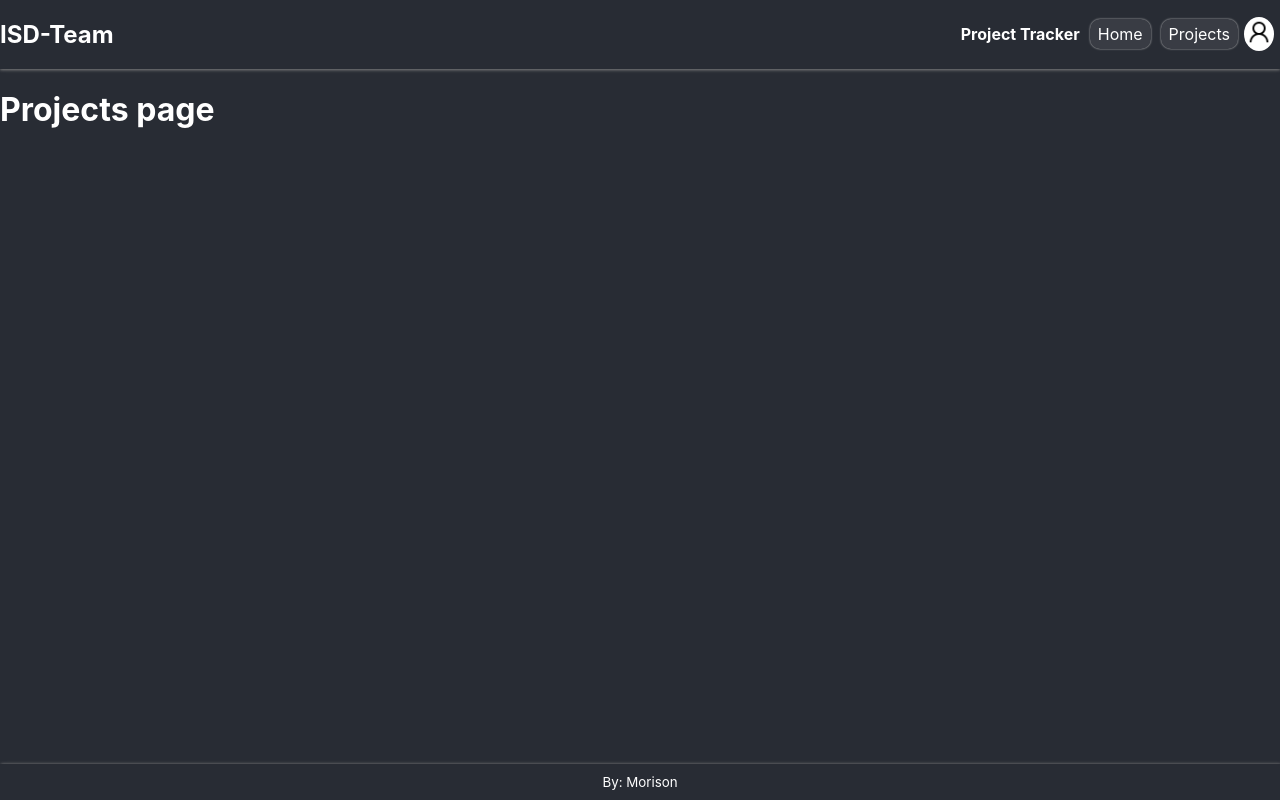
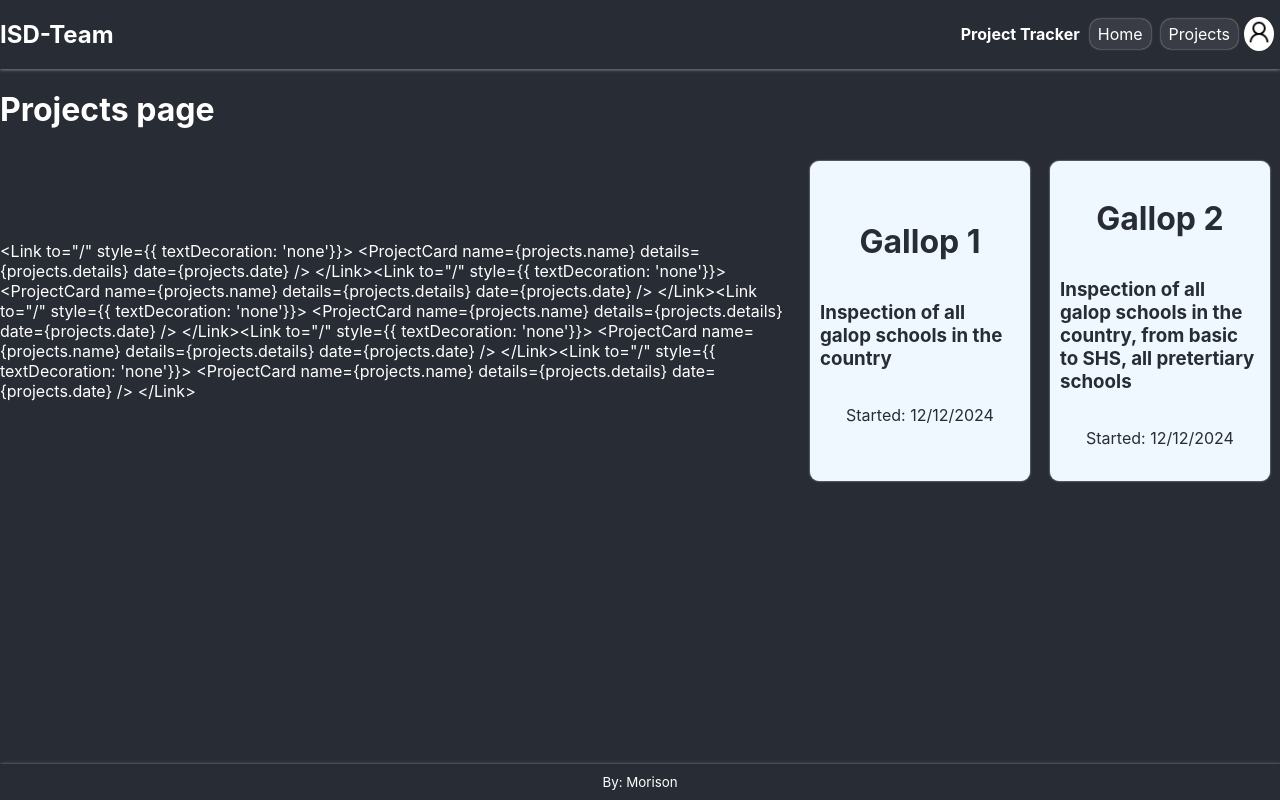
Before and after one commit to PerryMoris/firstapp, a React (Create React App) app: page /projects in a window 1280 px wide. Built offline with nearby package versions, Linux system fonts and the light colour scheme.

Commit message:
projects

```diff
--- a/src/App.css
+++ b/src/App.css
@@ -68,3 +68,38 @@ footer{
   background-color: #26272c;
   text-decoration: none;
 }
+
+.profile-card{
+  margin: 10px;
+  padding: 10px;
+  box-shadow: 0 0 2px rgb(199, 199, 199);
+  display: flex;
+  align-items: center;
+  justify-content: center;
+  flex-direction: column;
+  background-color: aliceblue;
+  color: #282c34;
+  border-radius: 9px;
+}
+
+.projectCard{
+  margin: 10px;
+  padding: 10px;
+  box-shadow: 0 0 2px rgb(199, 199, 199);
+  display: flex;
+  align-items: center;
+  justify-content: center;
+  flex-direction: column;
+  background-color: aliceblue;
+  color: #282c34;
+  border-radius: 9px;
+  min-width: 200px;
+  min-height: 300px;
+  max-width: 200px;
+  max-height: 300px;
+}
+
+.grpProject{
+  display: flex;
+  align-items: center;
+}
--- a/src/components/Profile.js
+++ b/src/components/Profile.js
@@ -1,9 +1,15 @@
 import React from 'react'
+import logo from '../user.png';
+
 
 export default function Profile(){
     return (
         <div >
-      <h1>Profile page</h1>
-    </div>
+            <h1>Profile page</h1>
+            <div className='profile-card'>
+                <img className='profile-image' alt='profilePic' src={logo} />
+                <h2>Justice Morison</h2>
+            </div>
+        </div>
     )
 }
--- /dev/null
+++ b/src/components/ProjectCard.js
@@ -0,0 +1,12 @@
+import React from "react"
+
+
+export default function ProjectCard(probs){
+    return (
+        <div className="projectCard">
+            <h1>{probs.name}</h1>
+            <h3>{probs.details}</h3>
+            <p>Started: {probs.date}</p>
+        </div>
+    )
+}
--- a/src/components/Projects.js
+++ b/src/components/Projects.js
@@ -1,9 +1,62 @@
 import React from 'react'
+import ProjectCard from "./ProjectCard"
+import {Link} from "react-router-dom"
 
 export default function Projects(){
+  const pjects =[
+    {
+      name: "Gallop 1",
+      details: "Inspection of all galop schools in the country",
+      date: "27/12/2024"
+    },
+    {
+      name: "Gallop 2",
+      details: "Inspection of all galop schools in the country, from basic to SHS, all pretertiary schools",
+      date: "04/06/2024"
+    },
+    {
+      name: "BigWin",
+      details: "Inspection of all selected schools in the country, for bigwin project",
+      date: "04/09/2023"
+    },
+    {
+      name: "CEPS",
+      details: "Inspection of all selected schools in the country, for bigwin project",
+      date: "04/06/2024"
+    },
+    {
+      name: "Category of concern",
+      details: "Inspection of all selected schools in the country, for bigwin project",
+      date: "04/06/2024"
+    },
+  ]
+  const allp = pjects.map((projects) => {
+    return `<Link to="/" style={{ textDecoration: 'none'}}>
+              <ProjectCard
+                name={projects.name}
+                details={projects.details}
+                date={projects.date}
+              />
+            </Link>`
+  })
     return (
         <div >
-      <h1>Projects page</h1>
-    </div>
+          <h1>Projects page</h1>
+          <div className='grpProject'>
+            {allp}
+            <Link to="/" style={{ textDecoration: 'none'}}>
+              <ProjectCard
+                name="Gallop 1"
+                details="Inspection of all galop schools in the country"
+                date='12/12/2024'
+              />
+            </Link>
+            <ProjectCard
+              name="Gallop 2"
+              details="Inspection of all galop schools in the country, from basic to SHS, all pretertiary schools"
+              date='12/12/2024'
+            />
+          </div>
+        </div>
     )
 }
```
